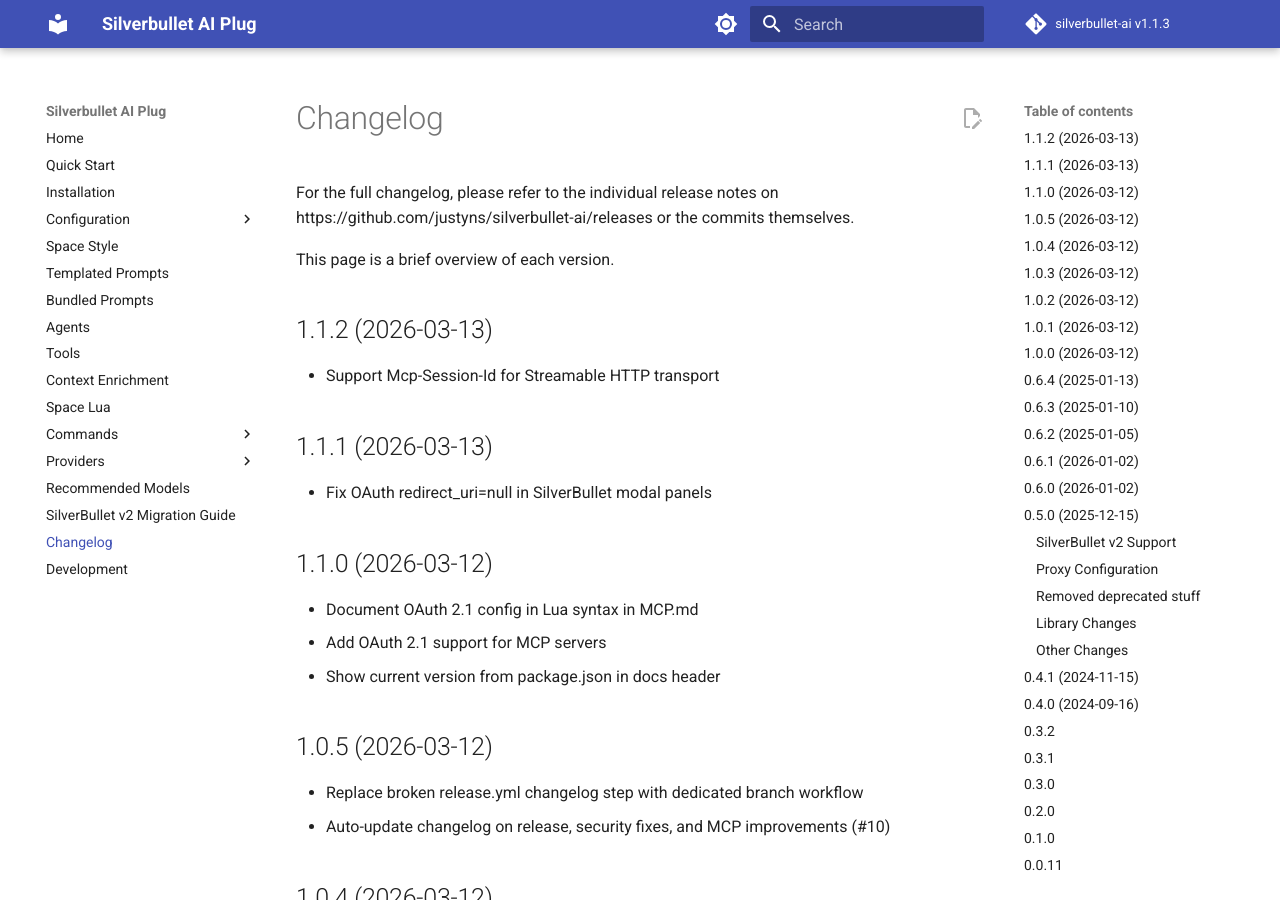
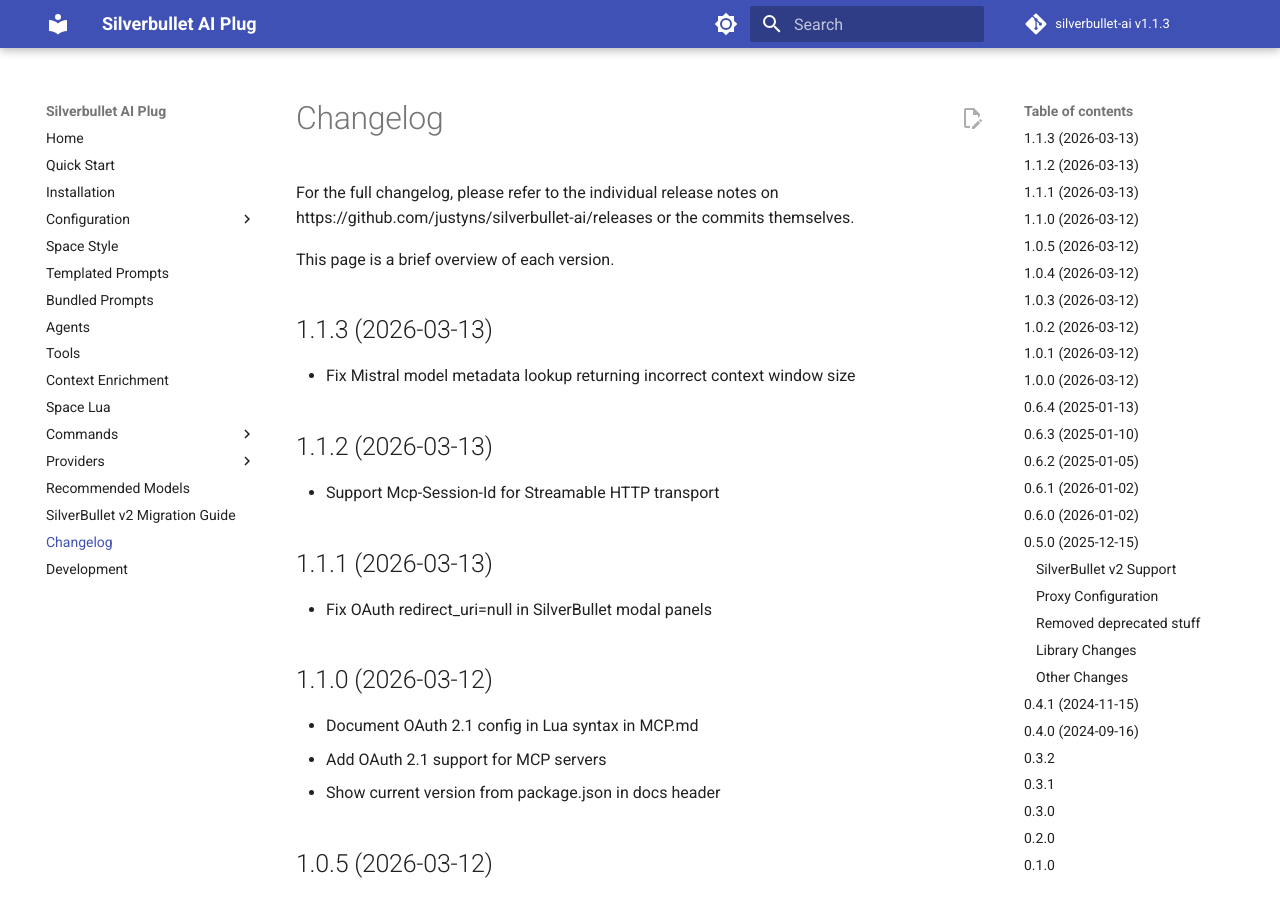
Before and after one commit to justyns/silverbullet-ai, an MkDocs documentation site: the page built from docs/Changelog.md, in a window 1280 px wide and 900 px high. Built offline with MkDocs 1.6.1 and Material for MkDocs 9.7.7, drawn with Linux system fonts in a browser that asks for light colours; comment, search, counter and statistics services are not loaded.

Commit message:
Update changelog for v1.1.3

```diff
--- a/docs/Changelog.md
+++ b/docs/Changelog.md
@@ -1,6 +1,10 @@
 For the full changelog, please refer to the individual release notes on https://github.com/justyns/silverbullet-ai/releases or the commits themselves.
 
 This page is a brief overview of each version.
+
+## 1.1.3 (2026-03-13)
+
+- Fix Mistral model metadata lookup returning incorrect context window size
 
 ## 1.1.2 (2026-03-13)
 
```
